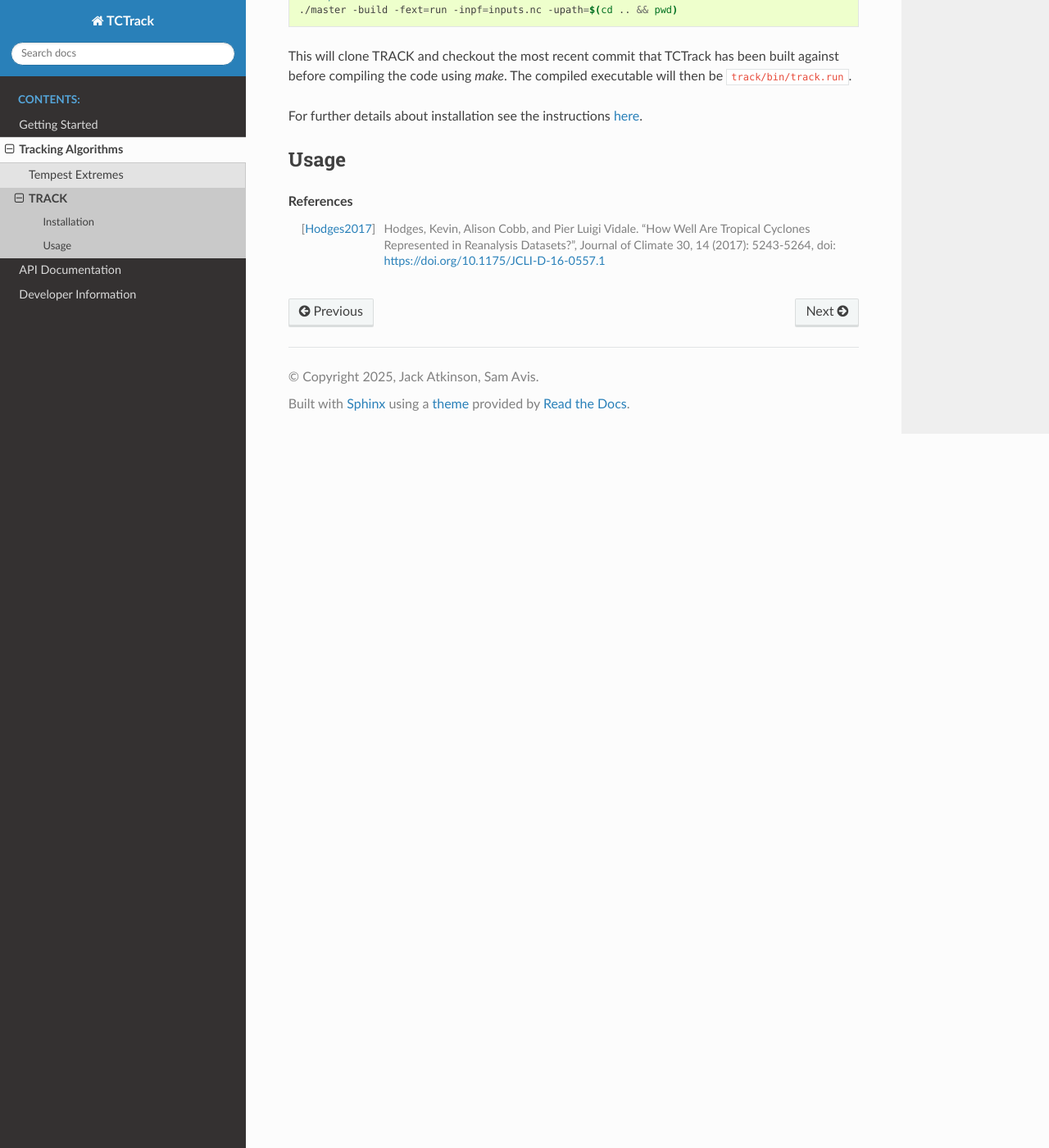
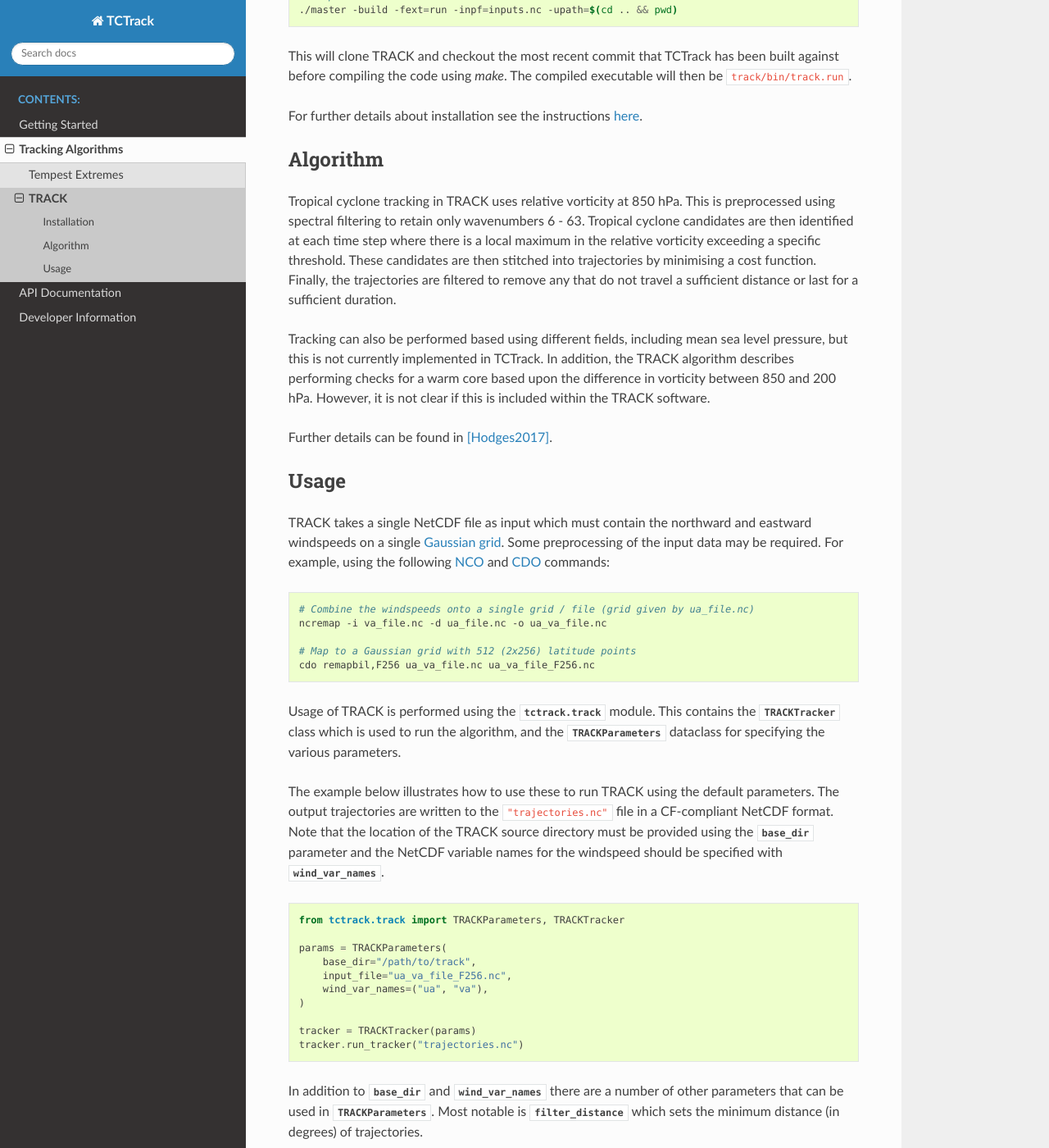
Before and after one commit to Cambridge-ICCS/TCTrack, a Sphinx documentation site: the page built from docs/tracking-algorithms/track.rst, in a window 1280 px wide and 1400 px high, scrolled down 902 px. Shown: the whole window at 82% size. Built offline with Sphinx 7.4.7 and the Read the Docs theme 3.1.0, drawn with Linux system fonts in a browser that asks for light colours; some of the changed text lies outside the part shown.

Commit message:
TRACK: Usage docs

```diff
--- a/docs/tracking-algorithms/track.rst
+++ b/docs/tracking-algorithms/track.rst
@@ -59,10 +59,95 @@ against before compiling the code using `make`. The compiled executable will the
 For further details about installation see the instructions `here
 <https://gitlab.act.reading.ac.uk/track/track/-/blob/master/INSTALL>`_.
 
+Algorithm
+---------
+
+Tropical cyclone tracking in TRACK uses relative vorticity at 850 hPa. This is
+preprocessed using spectral filtering to retain only wavenumbers 6 - 63. Tropical
+cyclone candidates are then identified at each time step where there is a local maximum
+in the relative vorticity exceeding a specific threshold. These candidates are then
+stitched into trajectories by minimising a cost function. Finally, the trajectories are
+filtered to remove any that do not travel a sufficient distance or last for a sufficient
+duration.
+
+Tracking can also be performed based using different fields, including mean sea level
+pressure, but this is not currently implemented in TCTrack. In addition, the TRACK
+algorithm describes performing checks for a warm core based upon the difference in
+vorticity between 850 and 200 hPa. However, it is not clear if this is included within
+the TRACK software.
+
+Further details can be found in [Hodges2017]_.
+
 Usage
 -----
 
-.. TODO
+TRACK takes a single NetCDF file as input which must contain the northward and eastward
+windspeeds on a single `Gaussian grid <https://en.wikipedia.org/wiki/Gaussian_grid>`_.
+Some preprocessing of the input data may be required. For example, using the following
+`NCO <https://nco.sourceforge.net/nco.html>`_ and `CDO
+<https://code.mpimet.mpg.de/projects/cdo/wiki/tutorial>`_ commands:
+
+.. code-block:: bash
+
+   # Combine the windspeeds onto a single grid / file (grid given by ua_file.nc)
+   ncremap -i va_file.nc -d ua_file.nc -o ua_va_file.nc
+
+   # Map to a Gaussian grid with 512 (2x256) latitude points
+   cdo remapbil,F256 ua_va_file.nc ua_va_file_F256.nc
+
+Usage of TRACK is performed using the :mod:`tctrack.track` module. This contains the
+:class:`TRACKTracker` class which is used to run the algorithm, and the
+:class:`TRACKParameters` dataclass for specifying the various parameters.
+
+The example below illustrates how to use these to run TRACK using the default
+parameters. The output trajectories are written to the ``"trajectories.nc"`` file in a
+CF-compliant NetCDF format. Note that the location of the TRACK source directory must be
+provided using the :attr:`~TRACKParameters.base_dir` parameter and the NetCDF variable
+names for the windspeed should be specified with
+:attr:`~TRACKParameters.wind_var_names`.
+
+.. code-block:: python
+
+    from tctrack.track import TRACKParameters, TRACKTracker
+
+    params = TRACKParameters(
+        base_dir="/path/to/track",
+        input_file="ua_va_file_F256.nc",
+        wind_var_names=("ua", "va"),
+    )
+
+    tracker = TRACKTracker(params)
+    tracker.run_tracker("trajectories.nc")
+
+In addition to :attr:`~TRACKParameters.base_dir` and
+:attr:`~TRACKParameters.wind_var_names` there are a number of other parameters
+that can be used in :class:`TRACKParameters`. Most notable is
+:attr:`~TRACKParameters.filter_distance` which sets the minimum distance (in degrees) of
+trajectories.
+
+The :meth:`~TRACKTracker.run_tracker` method performs several steps in sucession. These
+are:
+
+* :meth:`~TRACKTracker.calculate_vorticity`, to calculate the relative vorticity from
+  the windspeed.
+* :meth:`~TRACKTracker.spectral_filtering`, to perform the spectral filtering on the
+  vorticity.
+* :meth:`~TRACKTracker.tracking`, to perform the tracking to identify trajectories.
+* :meth:`~TRACKTracker.filter_trajectories`, to filter trajectories based on distance
+  and duration.
+* :meth:`~TRACKTracker.to_netcdf`, to convert the output to a CF-compliant NetCDF file.
+
+It is possible to call some or all of these to manually perform the tracking or repeat
+individual steps without rerunning the whole process. For each step, intermediate input
+and output files are stored in the 'indat' and 'outdat' folders in the TRACK source
+directory - the same location as when calling TRACK manually. Therefore, any generated
+files that you wish to keep should be moved to prevent them from being overwritten.
+
+Each step of the algorithm makes a call out to the TRACK software with a list of inputs
+that are built up using :class:`TRACKParameters`. Currently if you wish to change any
+inputs that are not supported by :class:`TRACKParameters` you must modify the code
+directly in the ``_get_<step>_inputs()`` functions in :class:`TRACKTracker`. This should
+be made more user-friendly in the future.
 
 .. rubric:: References
 
```
